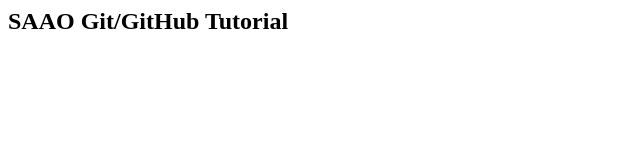
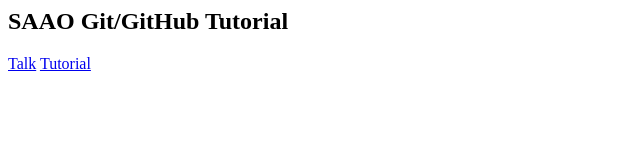
Before and after one commit to rskelton/saao_git_tutorial, a plain HTML site: page index.html in a window 1280 px wide. Shown: the whole page, without its empty margins (0-640 px from the left). Drawn offline with Linux system fonts and the light colour scheme.

Commit message:
added links

```diff
--- a/index.html
+++ b/index.html
@@ -1 +1,4 @@
 <h2> SAAO Git/GitHub Tutorial </h2>
+
+<a href='talk/index.html'>Talk</a>
+<a href='tutorial/tutorial.html'>Tutorial</a>
```
